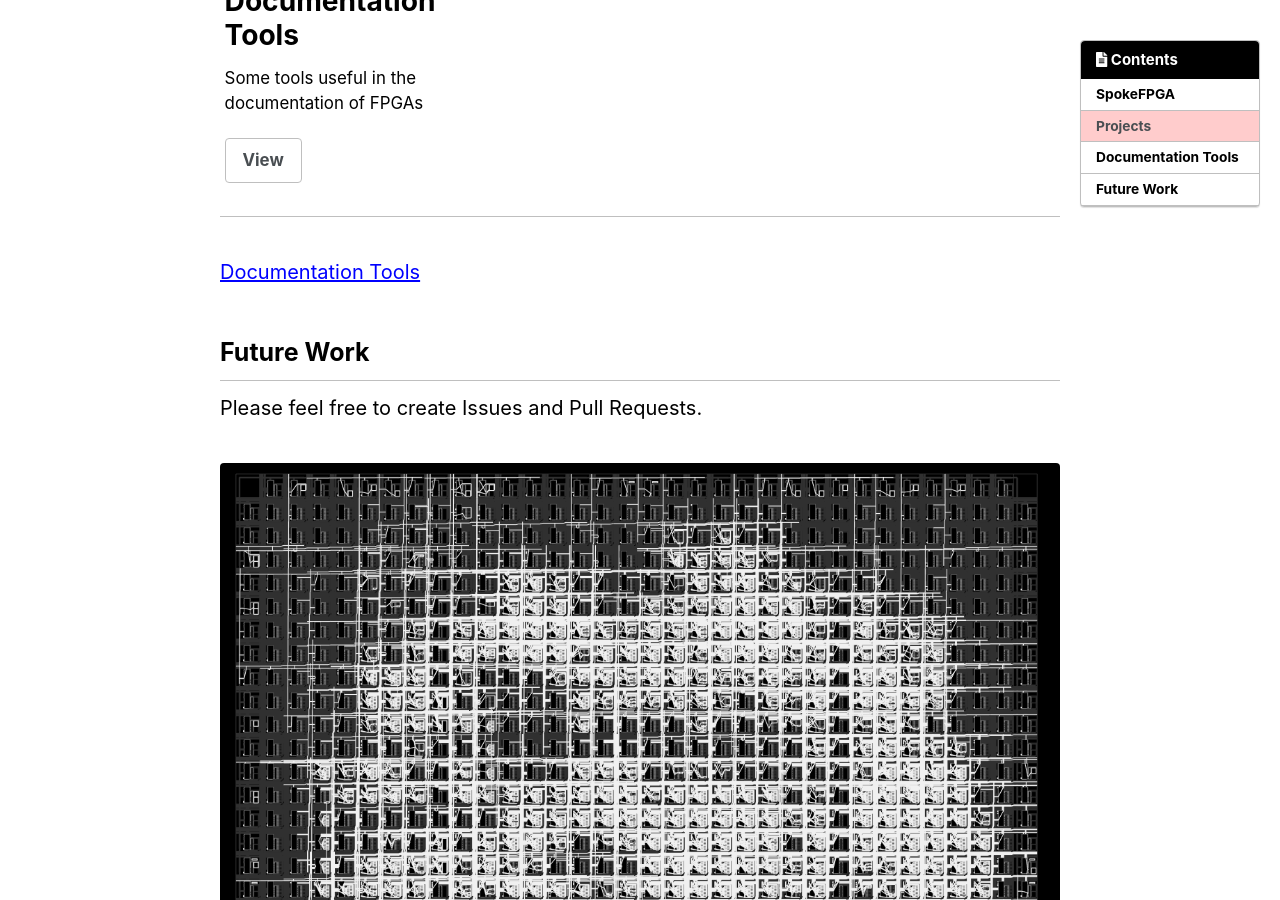
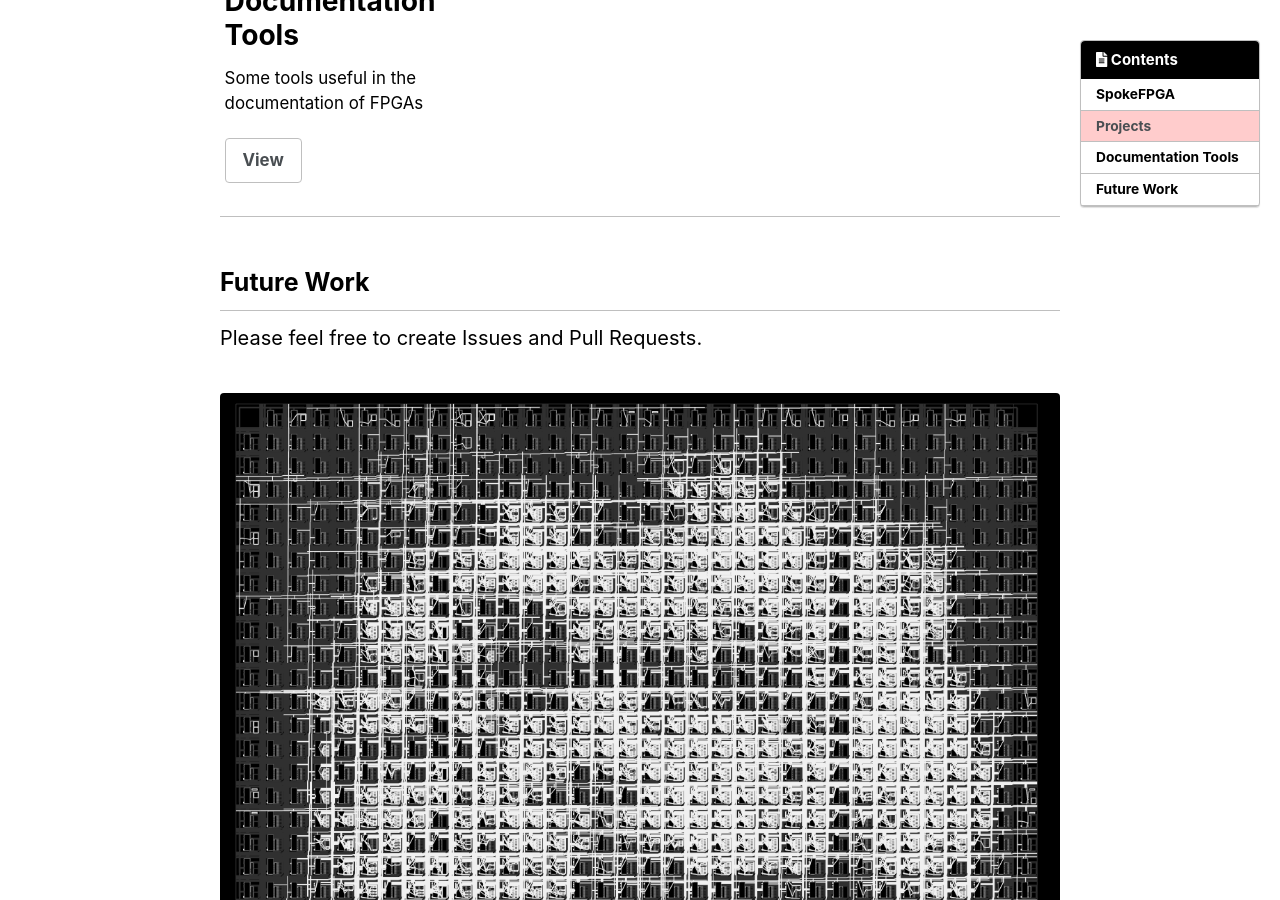
Before and after one commit to davidthings/spokefpga, a Jekyll site: the page built from docs/top.md, in a window 1280 px wide and 900 px high, scrolled down 891 px. Built offline with Jekyll 4.4.1, drawn with Linux system fonts in a browser that asks for light colours; cached includes are drawn as plain includes; nearby versions of some CDN libraries; the list of posts is cut into pages by our own code; our own code applies the rules of GitHub Pages for plain Markdown files.

Commit message:
removed extra doc tools link

```diff
--- a/docs/top.md
+++ b/docs/top.md
@@ -24,8 +24,6 @@ FPGA Tools and Code
 
 {% include feature_row %}
 
-[Documentation Tools]({{site.baseurl}}/documentation_tools)
-
 ## Future Work
 
 Please feel free to create Issues and Pull Requests.
```
